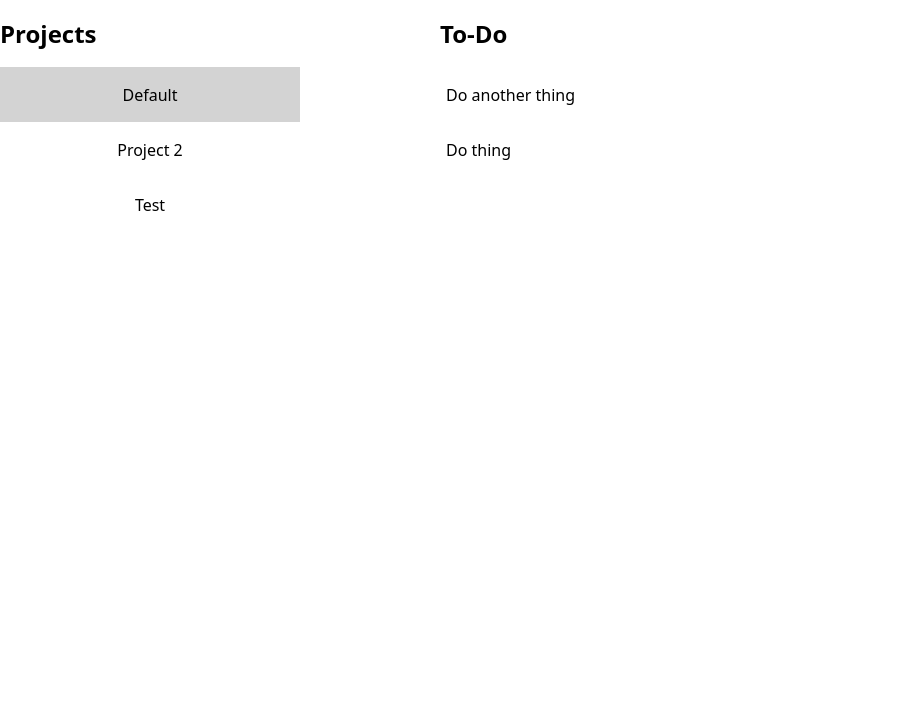
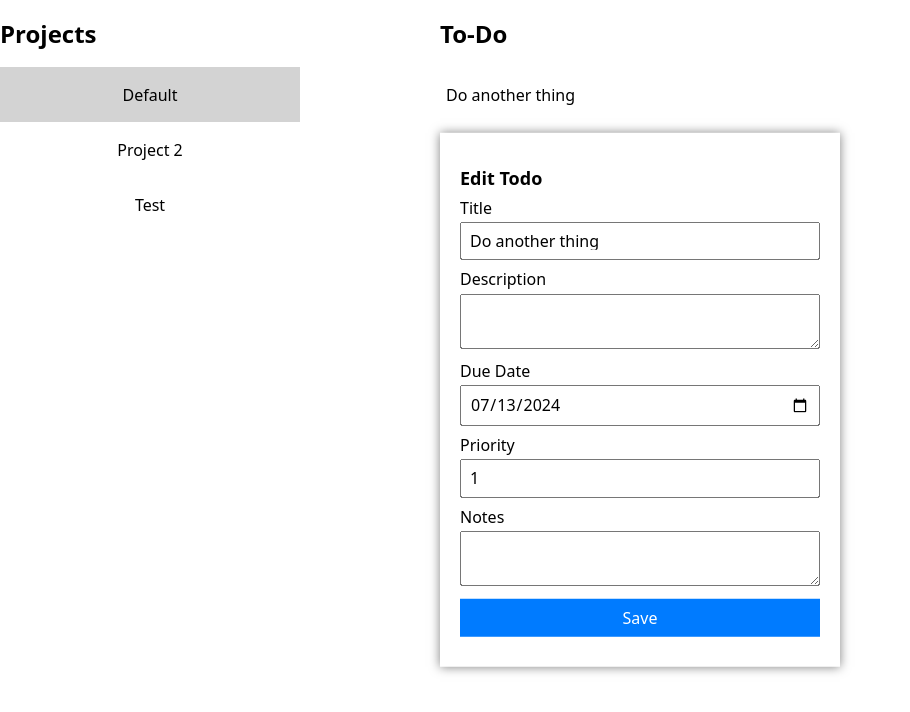
Before and after one commit to jake158/js-todo, a website built with webpack: page src/index.html in a window 1280 px wide. Both pictures are taken after a click on the button "Do another thing". Shown: the whole page, without its empty margins (0-910 px from the left). Built offline with nearby package versions, Linux system fonts and the light colour scheme.

Commit message:
Add editing todo details with popup

```diff
--- a/src/index.html
+++ b/src/index.html
@@ -8,6 +8,9 @@
 </head>
 
 <body>
+    <div id="edit-todo-popup" class="popup">
+    </div>
+
     <div class="project-container">
         <h2>Projects</h2>
         <ol id="project-list"></ol>
--- a/src/index.js
+++ b/src/index.js
@@ -1,18 +1,22 @@
 import 'modern-normalize'
 import './style.css'
 import { Todo, TodoManager } from './todo.js'
+import { format, parse } from "date-fns";
+
 
 document.addEventListener('DOMContentLoaded', () => new TodoView(
     document.getElementById('project-list'),
-    document.getElementById('todo-list')
+    document.getElementById('todo-list'),
+    document.getElementById('edit-todo-popup')
 ));
 
 
 class TodoView {
-    constructor(projOl, todoOl) {
+    constructor(projOl, todoOl, popUpDiv) {
         this.projOl = projOl;
         this.todoOl = todoOl;
         this.todo = new TodoManager();
+        this.popUp = new todoPopUp(popUpDiv, (data) => this.todoDataUpdated(data));
 
         // Debug
         this.todo.addTodo(new Todo('Do thing', '', new Date(Date.now())), 'Default');
@@ -27,7 +31,8 @@
 
         const defaultProject = this.todo.listProjects()[0];
         this.populateProjects();
-        this.populateProjectTodos(defaultProject, this.projOl.children[0]);
+        this.populateProjectTodos(defaultProject);
+        this.makeSelected(this.projOl.children[0]);
     }
 
     populateProjects() {
@@ -36,14 +41,17 @@
             const button = document.createElement('button');
 
             button.textContent = projName;
-            button.addEventListener('click', (e) => this.populateProjectTodos(e.target.textContent, li));
+            button.addEventListener('click', (e) => {
+                this.populateProjectTodos(e.target.textContent);
+                this.makeSelected(li);
+            });
 
             li.appendChild(button);
             this.projOl.appendChild(li);
         }
     }
 
-    populateProjectTodos(project, li) {
+    populateProjectTodos(project) {
         this.todoOl.innerHTML = '';
         for (const todo of this.todo.listProjectTodos(project)) {
             const li = document.createElement('li');
@@ -55,10 +63,9 @@
             li.appendChild(button);
             this.todoOl.appendChild(li);
         }
-        this._makeSelected(li);
     }
 
-    _makeSelected(li) {
+    makeSelected(li) {
         if (this.selectedProject) {
             this.selectedProject.classList.remove('selected');
         }
@@ -68,6 +75,93 @@
 
     openTodoDetails(id, project) {
         const todo = this.todo.getTodo(id, project);
-        console.log(todo);
+        this.popUp.show(todo);
+    }
+
+    todoDataUpdated(data) {
+        const todo = data.todo;
+        delete data.todo;
+        for (const key of Object.keys(data)) {
+            todo[key] = data[key];
+        }
+        this.populateProjectTodos(todo.project);
     }
 }
+
+
+class todoPopUp {
+    constructor(parent, callback) {
+        this.p = parent;
+        this.p.innerHTML = this.#initializePopup();
+
+        this.title = this.p.querySelector('#title');
+        this.description = this.p.querySelector('#description');
+        this.dueDate = this.p.querySelector('#due-date');
+        this.priority = this.p.querySelector('#priority');
+        this.notes = this.p.querySelector('#notes');
+
+        this.saveButton = this.p.querySelector('#save-button');
+        this.saveButton.addEventListener('click', () => this.popUpClosed(callback));
+    }
+
+    #initializePopup() {
+        return `
+        <h2>Edit Todo</h2>
+        <div class="form-group">
+            <label for="title">Title</label>
+            <input type="text" id="title" name="title">
+        </div>
+        <div class="form-group">
+            <label for="description">Description</label>
+            <textarea id="description" name="description"></textarea>
+        </div>
+        <div class="form-group">
+            <label for="due-date">Due Date</label>
+            <input type="date" id="due-date" name="dueDate">
+        </div>
+        <div class="form-group">
+            <label for="priority">Priority</label>
+            <input type="number" id="priority" name="priority" min="1" required>
+        </div>
+        <div class="form-group">
+            <label for="notes">Notes</label>
+            <textarea id="notes" name="notes"></textarea>
+        </div>
+        <div class="form-group">
+            <button id="save-button">Save</button>
+        </div>
+        `
+    }
+
+    show(todo) {
+        const info = {
+            title: todo.title,
+            description: todo.description,
+            dueDate: todo.dueDate,
+            priority: todo.priority,
+            notes: todo.notes,
+        }
+        for (const key of Object.keys(info)) {
+            this[key].value = info[key];
+        }
+        this.dueDate.value = format(todo['dueDate'], 'yyyy-MM-dd');
+        this.todo = todo;
+        this.p.classList.add('show');
+    }
+
+    hide() {
+        this.p.classList.remove('show');
+    }
+
+    popUpClosed(callback) {
+        this.hide();
+        callback({
+            title: this.title.value,
+            description: this.description.value,
+            dueDate: parse(this.dueDate.value, 'yyyy-MM-dd', new Date()),
+            priority: this.priority.value || 1,
+            notes: this.notes.value,
+            todo: this.todo,
+        });
+    }
+}
--- a/src/style.css
+++ b/src/style.css
@@ -47,3 +47,51 @@
 
     flex: 1;
 }
+
+
+.popup {
+    display: none;
+    position: fixed;
+    top: 50%;
+    left: 50%;
+    transform: translate(-50%, -50%);
+    width: 400px;
+    padding: 20px;
+    background-color: white;
+    box-shadow: 0px 0px 10px rgba(0, 0, 0, 0.5);
+    z-index: 1000;
+}
+
+.popup.show {
+    display: block;
+}
+
+.popup h2 {
+    font-size: 18px;
+    margin-bottom: 10px;
+}
+
+.form-group {
+    margin-bottom: 10px;
+}
+
+.form-group label {
+    display: block;
+    margin-bottom: 5px;
+}
+
+.form-group input,
+.form-group textarea {
+    width: 100%;
+    padding: 8px;
+    box-sizing: border-box;
+}
+
+.form-group button {
+    width: 100%;
+    padding: 10px;
+    background-color: #007BFF;
+    color: white;
+    border: none;
+    cursor: pointer;
+}
--- a/src/todo.js
+++ b/src/todo.js
@@ -9,8 +9,8 @@
     #complete;
 
     constructor(title, description = '', dueDate, priority = 1, notes = '') {
-        if (!(dueDate instanceof Date)) { throw new Error(`dueDate ${dueDate} is not an instance of Date`); }
-        if (isNaN(priority)) { throw new Error(`Priority ${priority} is not a valid number`); }
+        if (!(dueDate instanceof Date)) { throw new Error(`dueDate '${dueDate}' is not an instance of Date`); }
+        if (isNaN(priority)) { throw new Error(`Priority '${priority}' is not a valid number`); }
         this.#title = title;
         this.#description = description;
         this.#dueDate = dueDate;
@@ -40,7 +40,7 @@
     }
 
     set dueDate(dueDate) {
-        if (!(dueDate instanceof Date)) { throw new Error(`dueDate ${dueDate} must be an instance of Date`); }
+        if (!(dueDate instanceof Date)) { throw new Error(`dueDate '${dueDate}' must be an instance of Date`); }
         this.#dueDate = dueDate;
     }
 
@@ -49,7 +49,7 @@
     }
 
     set priority(newPriority) {
-        if (isNaN(newPriority)) { throw new Error(`Priority ${newPriority} is not a valid number`); }
+        if (isNaN(newPriority)) { throw new Error(`Priority '${newPriority}' is not a valid number`); }
         this.#priority = newPriority;
     }
 
@@ -82,12 +82,12 @@
     }
 
     addProject(project) {
-        if (this.projects[project]) { throw new Error(`Project ${project} already exists`); }
+        if (this.projects[project]) { throw new Error(`Project '${project}' already exists`); }
         this.projects[project] = [];
     }
 
     removeProject(project) {
-        if (this.projects[project] === undefined) { throw new Error(`Project ${project} does not exist`); }
+        if (this.projects[project] === undefined) { throw new Error(`Project '${project}' does not exist`); }
         delete this.projects[project];
     }
 
@@ -98,10 +98,11 @@
 
     addTodo(todo, project = "Default") {
         if (!(todo instanceof Todo)) { throw new Error('Given todo is not an instance of Todo'); }
-        if (this.projects[project] === undefined) { throw new Error(`Project ${project} not found`); }
+        if (this.projects[project] === undefined) { throw new Error(`Project '${project}' does not exist`); }
         const projectLen = this.projects[project].length;
 
         todo.id = projectLen !== 0 ? this.projects[project][projectLen - 1].id + 1 : 0;
+        todo.project = project;
         this.projects[project].push(todo);
         return todo.id;
     }
@@ -112,7 +113,7 @@
             this.projects[project].splice(index, 1)
         }
         else {
-            throw new Error(`Todo with id ${id} not found in project ${project}`);
+            throw new Error(`Todo with id '${id}' not found in project '${project}'`);
         }
     }
 
@@ -127,7 +128,7 @@
     }
 
     listProjectTodos(project = "Default") {
-        if (this.projects[project] === undefined) { throw new Error(`Project ${project} does not exist`) }
+        if (this.projects[project] === undefined) { throw new Error(`Project '${project}' does not exist`) }
         return this.projects[project].sort(
             (a, b) => {
                 return a.priority <= b.priority ? -1 : 1;
```
